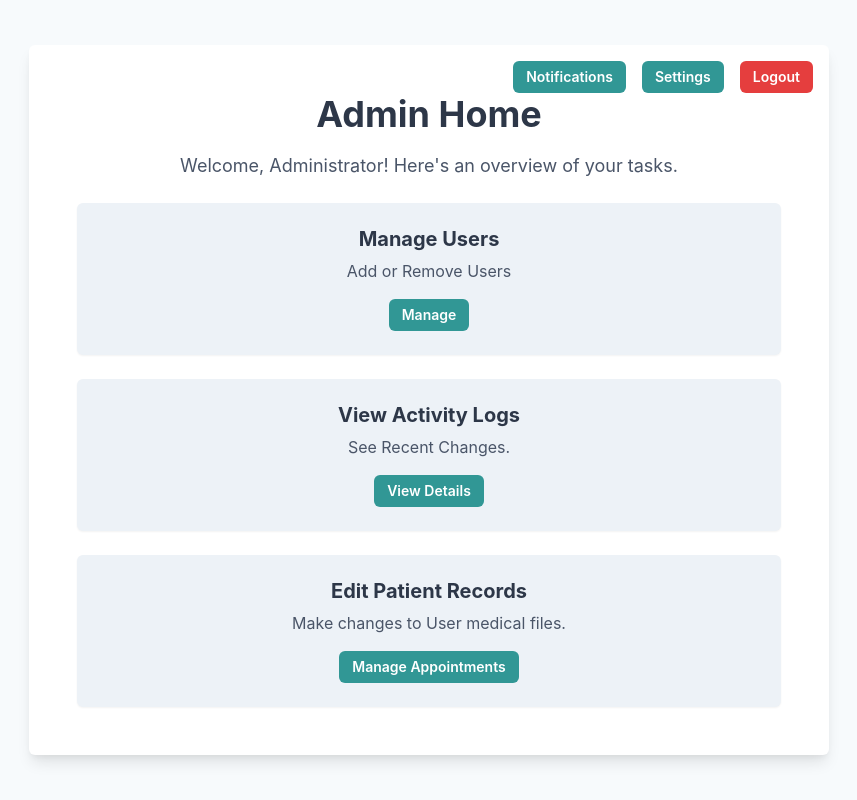
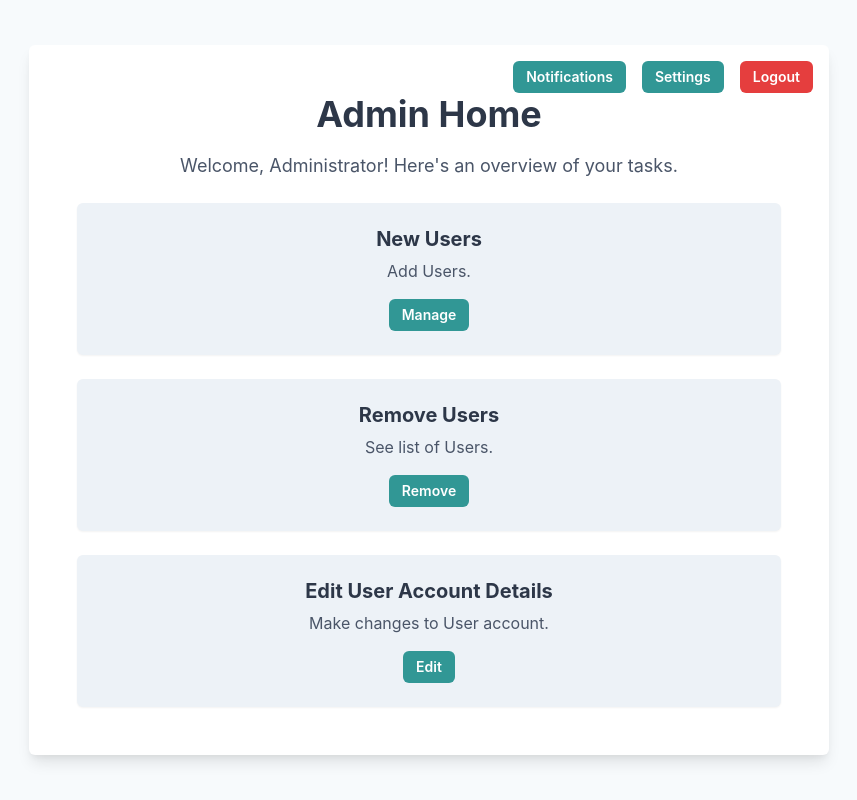
Before and after one commit to LevonKh98/CareSync-Levon, a React (Vite) app: page /adminPage in a window 1280 px wide. Shown: the whole page, without its empty margins (211-1068 px from the left). Built offline with nearby package versions, Linux system fonts and the light colour scheme.

Commit message:
Changed Admin button details

```diff
--- a/src/frames/AdminPage.tsx
+++ b/src/frames/AdminPage.tsx
@@ -72,7 +72,7 @@ const AdminPage = () => {
 
 
         <Stack spacing={6}>
-          {/* Manage Users */}
+          {/* Add Users */}
           <Box
             bg="gray.100"
             p={6}
@@ -81,20 +81,20 @@ const AdminPage = () => {
             textAlign="center"
           >
             <Heading as="h3" size="md" mb={2} color="gray.700">
-              Manage Users
+              New Users
             </Heading>
-            <Text color="gray.600">Add or Remove Users</Text>
+            <Text color="gray.600">Add Users.</Text>
             <Button
               mt={4}
               colorScheme="teal"
               size="sm"
-              onClick={() => alert('View Appointments')}
+              onClick={() => alert('Add user In PROGRESS')}
             >
               Manage
             </Button>
           </Box>
 
-          {/* Activity logs */}
+          {/* Remove user */}
           <Box
             bg="gray.100"
             p={6}
@@ -103,20 +103,20 @@ const AdminPage = () => {
             textAlign="center"
           >
             <Heading as="h3" size="md" mb={2} color="gray.700">
-              View Activity Logs
+              Remove Users
             </Heading>
-            <Text color="gray.600">See Recent Changes.</Text>
+            <Text color="gray.600">See list of Users.</Text>
             <Button
               mt={4}
               colorScheme="teal"
               size="sm"
-              onClick={() => alert('View Activity Logs')}
+              onClick={() => alert('Remove In PROGRESS')}
             >
-              View Details
+              Remove
             </Button>
           </Box>
 
-          {/* Patient Records */}
+          {/* Update User */}
           <Box
             bg="gray.100"
             p={6}
@@ -125,16 +125,16 @@ const AdminPage = () => {
             textAlign="center"
           >
             <Heading as="h3" size="md" mb={2} color="gray.700">
-              Edit Patient Records
+              Edit User Account Details
             </Heading>
-            <Text color="gray.600">Make changes to User medical files.</Text>
+            <Text color="gray.600">Make changes to User account.</Text>
             <Button
               mt={4}
               colorScheme="teal"
               size="sm"
-              onClick={() => alert('Manage Patients')}
+              onClick={() => alert('Edit In PROGRESS')}
             >
-              Manage Appointments
+              Edit
             </Button>
           </Box>
         </Stack>
```
